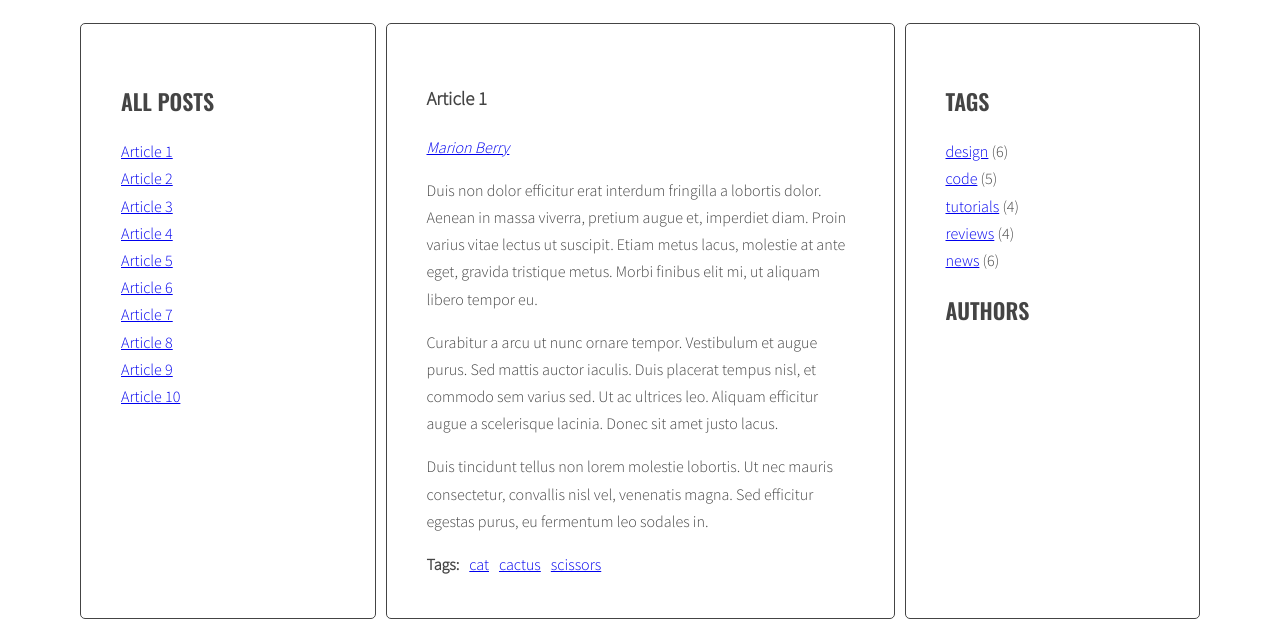
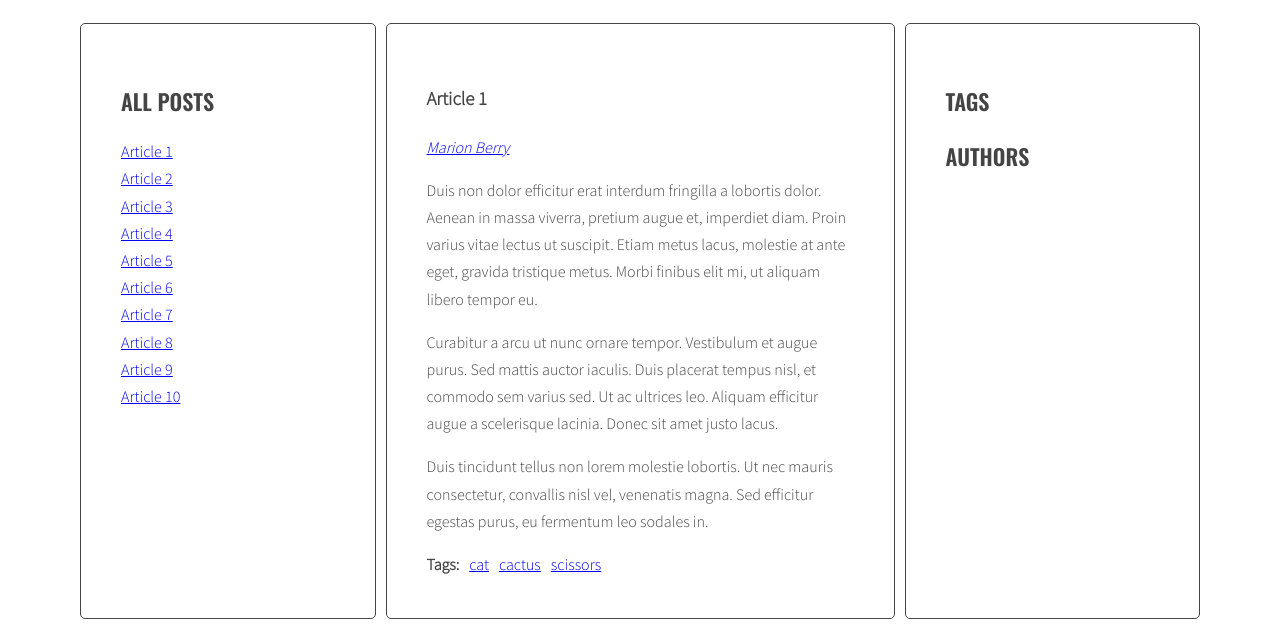
Before and after one commit to JakubSadowski98/javascript-blog, a website: page index.html in a window 1280 px wide. Shown: the part 220-847 px from the top of the page. Drawn offline with nearby package versions, Linux system fonts and the light colour scheme.

Commit message:
Remove tag-links from right-sidebar

```diff
--- a/index.html
+++ b/index.html
@@ -190,11 +190,7 @@
           <aside class="sidebar" aria-label="right-sidebar">
             <h2 class="section-title">Tags</h2>
             <ul class="list tags">
-              <li><a href="#">design</a> <span>(6)</span></li>
-              <li><a href="#">code</a> <span>(5)</span></li>
-              <li><a href="#">tutorials</a> <span>(4)</span></li>
-              <li><a href="#">reviews</a> <span>(4)</span></li>
-              <li><a href="#">news</a> <span>(6)</span></li>
+              <!-- tu będzie wstawiany kod "na żywo" - poprzez działanie skryptu js -->
             </ul>
             <h2 class="section-title">Authors</h2>
             <ul class="list authors">
```
